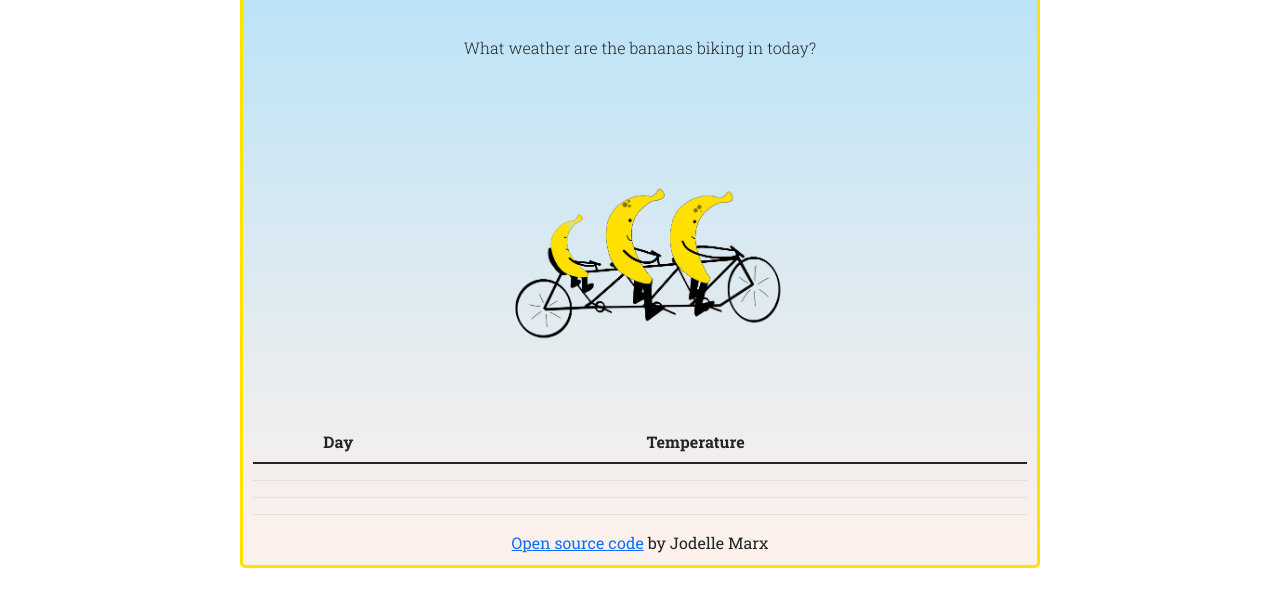
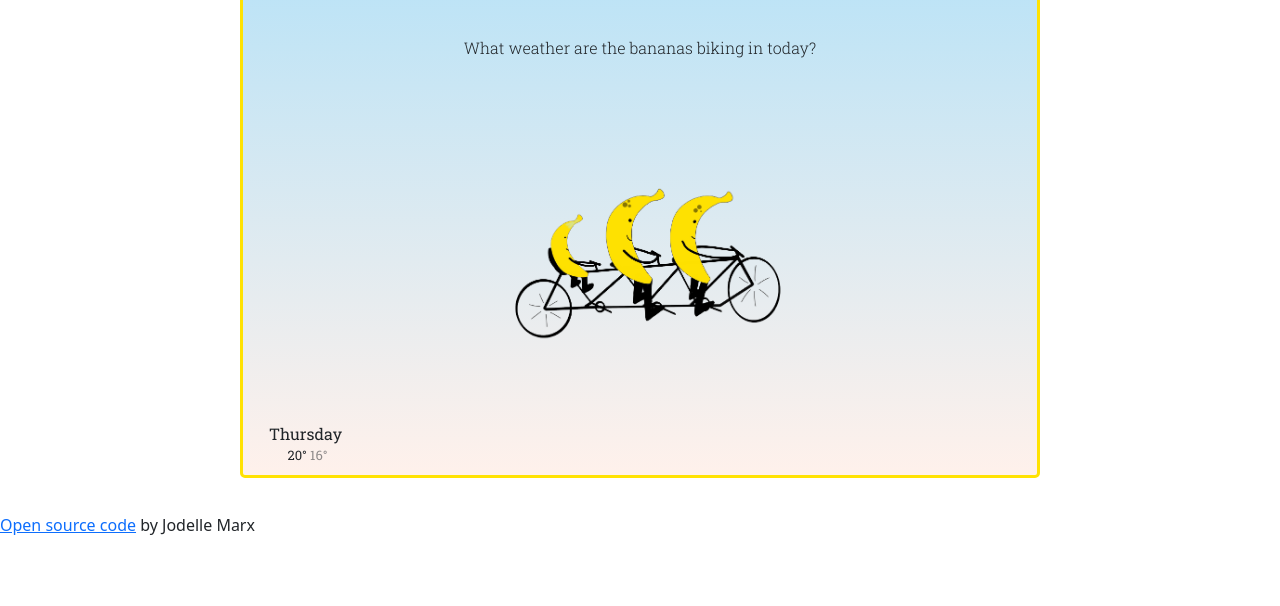
Before and after one commit to JodelleMarx/Bananas-For-Weather, a plain HTML site: page index.html in a window 1280 px wide. Shown: the part 168-774 px from the top of the page. Drawn offline with nearby package versions, Linux system fonts and the light colour scheme.

Commit message:
Added the forecast HML & CSS with dummy data.

```diff
--- a/index.html
+++ b/index.html
@@ -61,39 +61,21 @@
     <br />
     <br />
 
-    <table class="table">
-  <thead>
-    <tr>
-      <th scope="col">Day</th>
-      <th scope="col"></th>
-      <th scope="col">Temperature</th>
-      <th scope="col"></th>
-    </tr>
-  </thead>
-  <tbody>
-    <tr>
-      <th scope="row" id="dateTomorrow"></th>
-      <td id="dayToday+1"></td>
-      <td id="iconToday+1"></td>
-      <td id="tempToday+1"></td>
-      <td id="descriptionToday+1"></td>
-    </tr>
-    <tr>
-      <th scope="row" id="dateToday+2"></th>
-      <td id="dayToday+2"></td>
-      <td id="iconToday+2"></td>
-      <td id="tempToday+2"></td>
-      <td id="descriptionToday+2"></td>
-    </tr>
-    <tr>
-      <th scope="row" id="dateToday+3"></th>
-      <td id="dayToday+3"></td>
-      <td id="iconToday+3"></td>
-      <td id="tempToday+3"></td>
-      <td id="descriptionToday+3"></td>
-    </tr>
-  </tbody>
-</table>
+   <div class="weather-forecast">
+     <div class="row">
+      <div class="col-2">
+        <div class="weatherForecastDate"></div>
+        Thursday
+        <img src="" alt="" width=""/>
+        <div class="weatherForecastTemp">
+          <span class="weatherForecastTempMax">20°</span>
+          <span class="weatherForecastTempMin">16°</span>
+        </div>
+
+        </div>
+      </div>
+     </div>
+   </div>
 
     <div class="sourceCode" id="sourceCode"><a href="https://github.com/JodelleMarx/Bananas-On-Bikes-Weather-App.git">Open source code</a> by Jodelle Marx</div>
   </div>
--- a/src/style.css
+++ b/src/style.css
@@ -81,6 +81,25 @@
   width: 300px;
 }
 
+.weatherForecast {
+  margin-top: 20px;
+  text-align: center;
+}
+
+.weatherForecastDate {
+  font-size: 16px;
+  color: black;
+  opacity: 0.5;
+}
+
+.weatherForecastTemp {
+  font-size: 13px;
+}
+
+.weatherForecastTempMin {
+  opacity: 0.5;
+}
+
 .sourceCode {
   display: block;
   margin: 0 auto;
```
